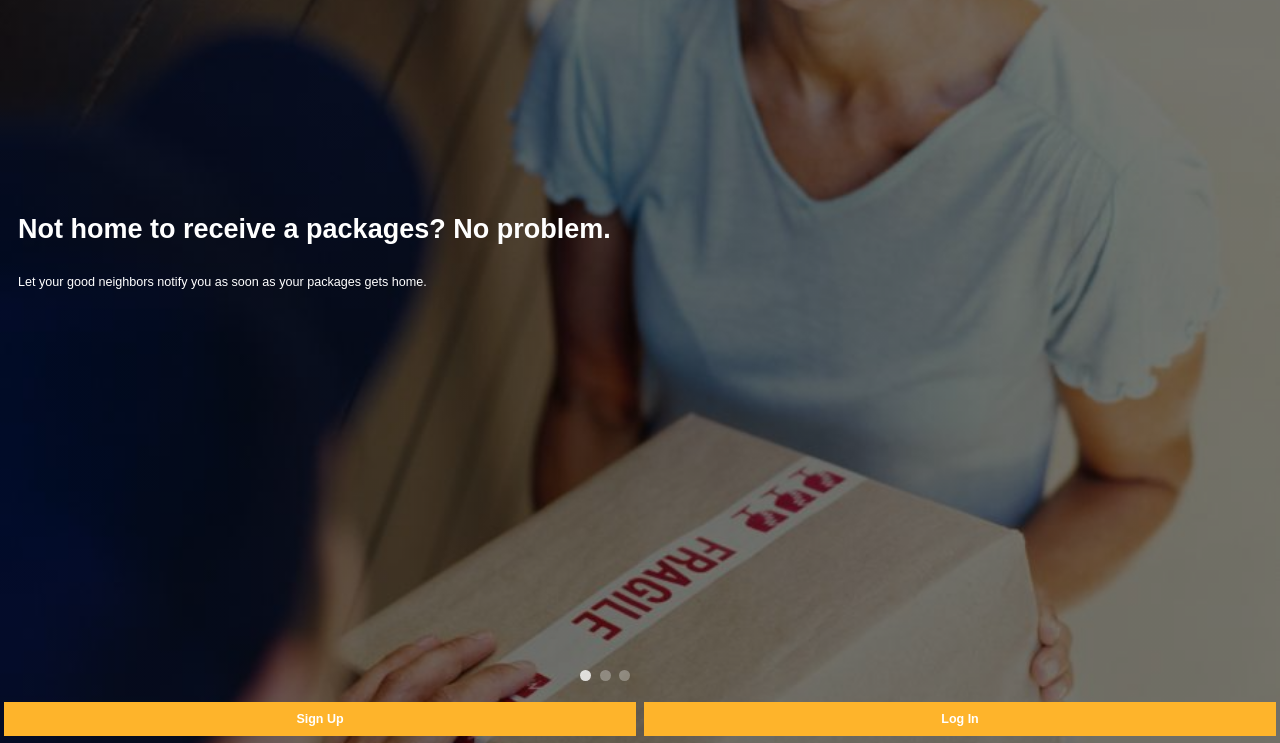
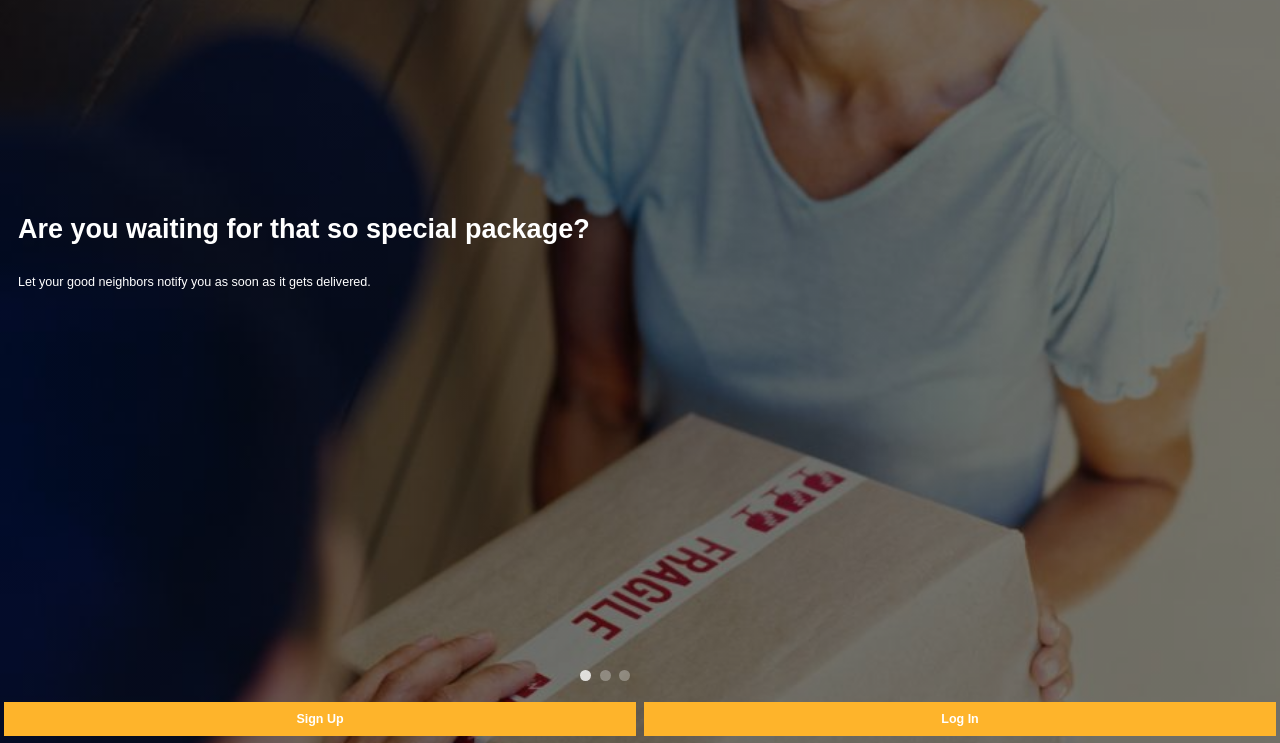
Before and after one commit to goiaba/grab-your-pack, a plain HTML site: page www/index.html in a window 1280 px wide. Shown: the part 57-800 px from the top of the page. Drawn offline with Linux system fonts and the light colour scheme.

Commit message:
Minor changes in the help message

```diff
--- a/www/index.html
+++ b/www/index.html
@@ -52,21 +52,19 @@
 
             <div role="main" class="ui-content">
                 <div id="help-01" class="visible-page">
-                    <h3 class="tutorial-title">Not home to receive a packages? No problem.</h3>
-                    <p class="tutorial-paragraph"> Let your good neighbors notify you as soon as your packages gets home.</p>
+                    <h3 class="tutorial-title">Are you waiting for that so special package?</h3>
+                    <p class="tutorial-paragraph">Let your good neighbors notify you as soon as it gets delivered.</p>
                 </div>
 
                 <div id="help-02" class="hidden-page">
                   <h3 class="tutorial-title">The end of missed deliveries.</h3>
-                  <p class="tutorial-paragraph"> Forget the worries of not knowing when your package is delivered.
-                  </p>
+                  <p class="tutorial-paragraph"> Forget the worries of not knowing when your package is delivered.</p>
                 </div>
 
 
                 <div id="help-03" class="hidden-page">
                   <h3 class="tutorial-title">Get ready to never miss a package delivery again.</h3>
-                  <p class="tutorial-paragraph"> Get to know the exact time your package is in your front door.
-                  </p>
+                  <p class="tutorial-paragraph">Get to know the exact time your package is in your front door.</p>
                 </div>
 
                 <div class="swipe-dot-view" align="center">
```
